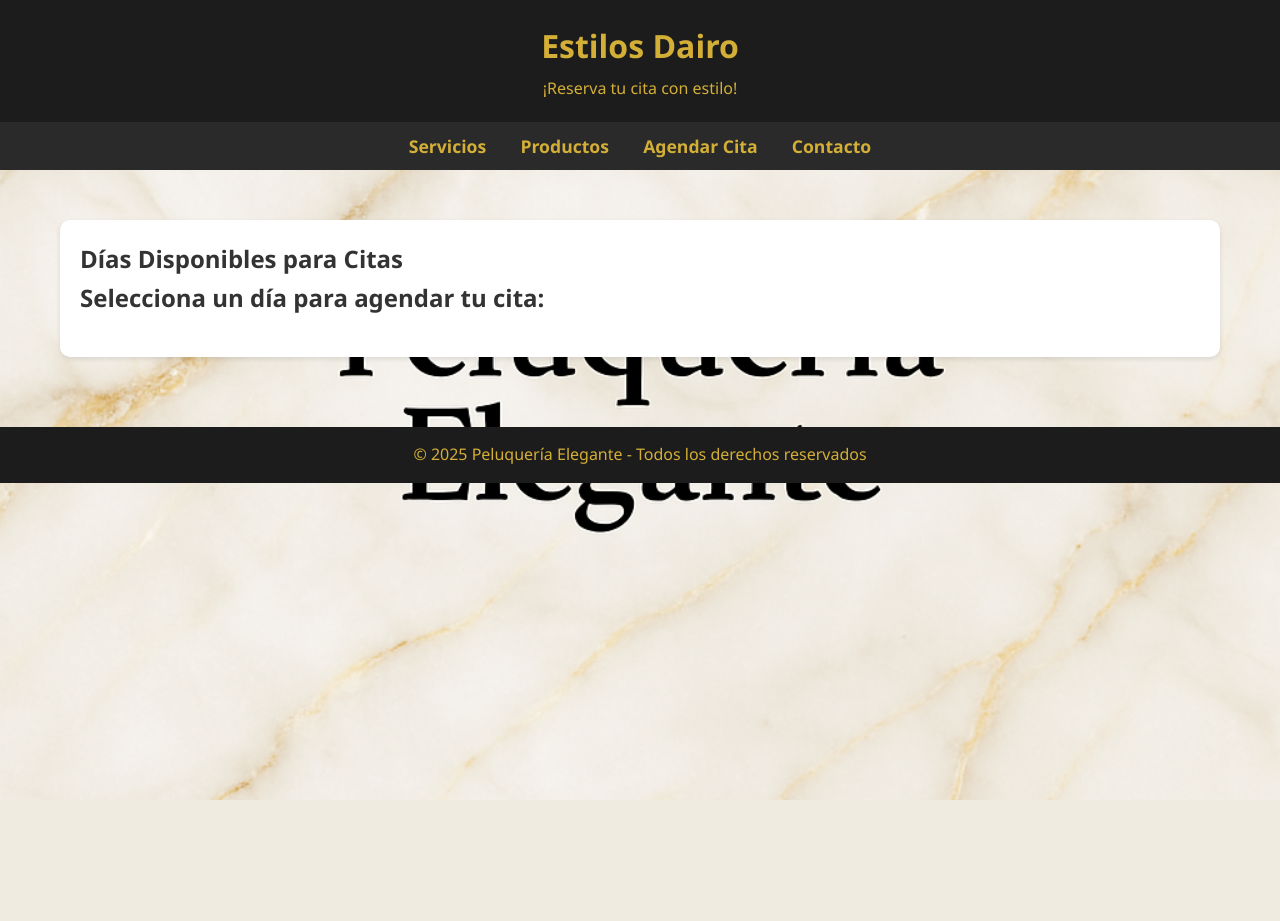
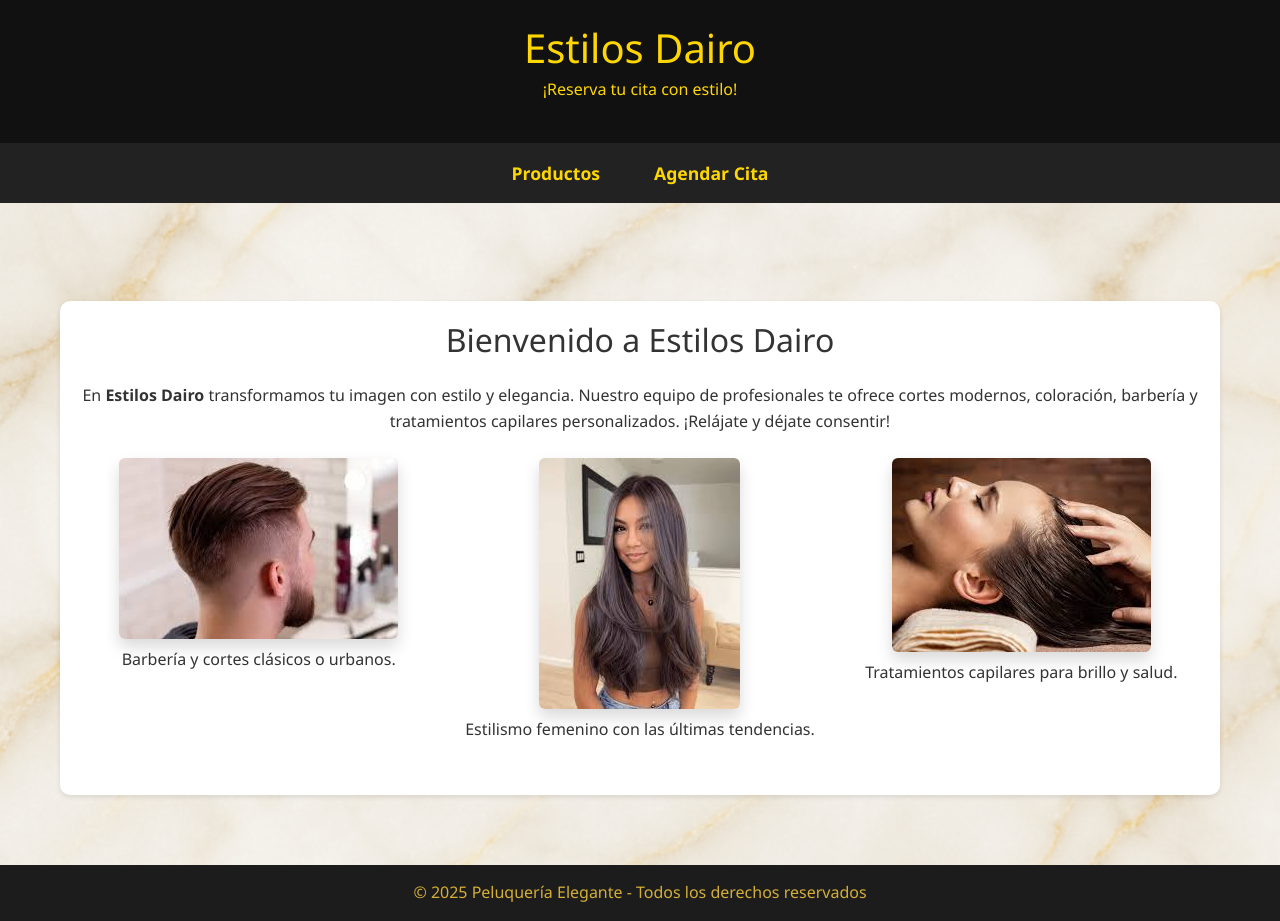
Before and after one commit to martinez836/peluqueria, a PHP site: page / in a window 1280 px wide. Before the commit the page ends 800 px from the top, so only its background shows below. Run offline with PHP 8.4, Linux system fonts and the light colour scheme.

Commit message:
carpetas arregladas

```diff
--- a/assets/css/estilo.css
+++ b/assets/css/estilo.css
@@ -4,7 +4,7 @@
         padding: 0;
         box-sizing: border-box;
     }
-    body.fondo-index {
+    body.fondo {
         background-image: url('../../assets/images/fondo-marmol.png');
         background-size: cover;
         background-position: center;
@@ -63,35 +63,37 @@
         border-radius: 10px;
         box-shadow: 0 2px 5px rgba(0,0,0,0.1);
     }
-
-    /* Calendario simple */
-    .calendar {
+    #calendar {
         display: grid;
         grid-template-columns: repeat(7, 1fr);
-        gap: 10px;
-        margin-top: 20px;
+        gap: 5px;
     }
 
-    .calendar div {
-        padding: 15px;
+    #calendar .encabezado-dia {
+        font-weight: bold;
+        background-color: #f2f2f2;
         text-align: center;
-        border: 1px solid #ccc;
-        border-radius: 5px;
+        padding: 8px 0;
+        border: 1px solid #ddd;
     }
 
-    .calendar .available {
-        background-color: #d4af37;
-        color: white;
+    #calendar .celda-dia {
+        text-align: center;
+        padding: 10px 0;
+        border: 1px solid #ddd;
         cursor: pointer;
+        transition: all 0.2s ease;
+        background-color: white;
     }
 
-    .calendar .unavailable {
-        background-color: #e0e0e0;
-        color: #999;
+    #calendar .celda-dia:hover {
+        background-color: #f9e79f;
     }
 
-    .calendar .available:hover {
-        background-color: #c29928;
+    #calendar .active {
+        background-color: goldenrod;
+        color: white;
+        font-weight: bold;
     }
 
     /* Footer */
--- a/views/usuario/index.php
+++ b/views/usuario/index.php
@@ -3,39 +3,60 @@
 <head>
 <meta charset="UTF-8">
 <title>Peluquería Elegante</title>
+<meta name="viewport" content="width=device-width, initial-scale=1">
+
+
+<link href="https://cdn.jsdelivr.net/npm/bootstrap@5.3.3/dist/css/bootstrap.min.css" rel="stylesheet">
+
 <link rel="stylesheet" href="../../assets/css/estilo.css">
 </head>
-<body  class="fondo-index">
 
-<header>
-<h1>Estilos Dairo</h1>
-<p>¡Reserva tu cita con estilo!</p>
+<body class="fondo">
+
+
+<header class="text-center py-4" style="background-color: #111; color: gold;">
+    <h1>Estilos Dairo</h1>
+    <p>¡Reserva tu cita con estilo!</p>
 </header>
 
-<nav>
-<a href="servicios.php">Servicios</a>
-<a href="../usuario/productos.php">Productos</a>
-<a href="../usuario/agendarCita.php">Agendar Cita</a>
-<a href="contacto.php">Contacto</a>
+
+<nav class="d-flex justify-content-center gap-4 py-3" style="background-color: #222;">
+    <a href="productos.php" style="color: gold; text-decoration: none;">Productos</a>
+    <a href="../usuario/agendarCita.php" style="color: gold; text-decoration: none;">Agendar Cita</a>
 </nav>
 
-<div class="container">
-<section>
-    <h2>Días Disponibles para Citas</h2>
-    <h2 id="mes-titulo"></h2>
-    <h2>Selecciona un día para agendar tu cita:</h2>
 
-    <div class="calendar" id="calendar">
-    <!-- Días generados dinámicamente -->
+<main class="container my-5">
+    <section class="text-center">
+    <h2 class="mb-4">Bienvenido a Estilos Dairo</h2>
+    <p class="mb-4">
+        En <strong>Estilos Dairo</strong> transformamos tu imagen con estilo y elegancia. Nuestro equipo de profesionales te ofrece cortes modernos, coloración, barbería y tratamientos capilares personalizados. ¡Relájate y déjate consentir!
+    </p>
+
+    <div class="row justify-content-center">
+        <div class="col-md-4 mb-3">
+        <img src="../../assets/images/corteHombre.jpeg" alt="Corte masculino moderno" class="img-fluid rounded shadow">
+        <p class="mt-2">Barbería y cortes clásicos o urbanos.</p>
+        </div>
+        <div class="col-md-4 mb-3">
+        <img src="../../assets/images/corteDama.jpeg" alt="Corte para dama elegante" class="img-fluid rounded shadow">
+        <p class="mt-2">Estilismo femenino con las últimas tendencias.</p>
+        </div>
+        <div class="col-md-4 mb-3">
+        <img src="../../assets/images/tratamientoCapilar.jpeg" alt="Tratamiento capilar" class="img-fluid rounded shadow">
+        <p class="mt-2">Tratamientos capilares para brillo y salud.</p>
+        </div>
     </div>
 </section>
-</div>
-</div>
+
+</main>
+
 
 <footer>
-&copy; 2025 Peluquería Elegante - Todos los derechos reservados
+    &copy; 2025 Peluquería Elegante - Todos los derechos reservados
 </footer>
 
-<script src="../../assets/js/app.js"></script>
+
+<script src="https://cdn.jsdelivr.net/npm/bootstrap@5.3.3/dist/js/bootstrap.bundle.min.js"></script>
 </body>
 </html>
```
Also changed, not shown: assets/css/productos.css (+11 -7 lines), views/usuario/agendar.css (deleted, +0 -32 lines), views/usuario/agendarCita.php (+5 -7 lines), views/usuario/productos.php (+3 -5 lines), assets/images/corteDama.jpeg (added), assets/images/corteHombre.jpeg (added), assets/images/imagen_20250418_031912000.png (added), assets/images/tratamientoCapilar.jpeg (added), assets/js/agendar.js (renamed from views/usuario/agendar.js).
